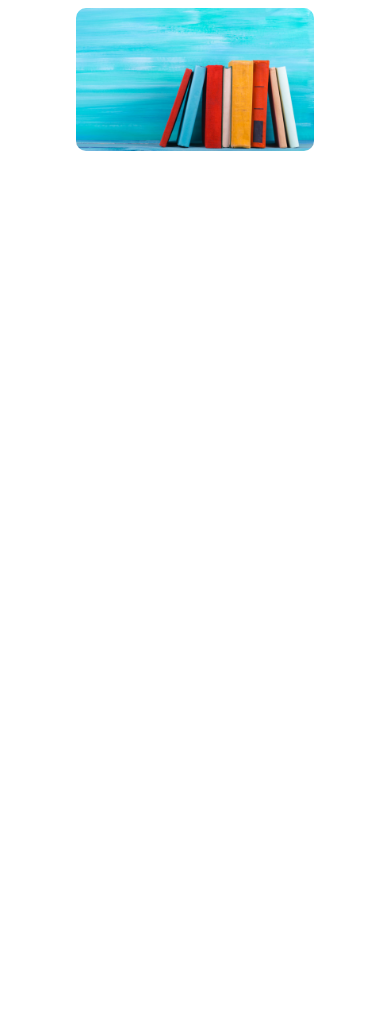
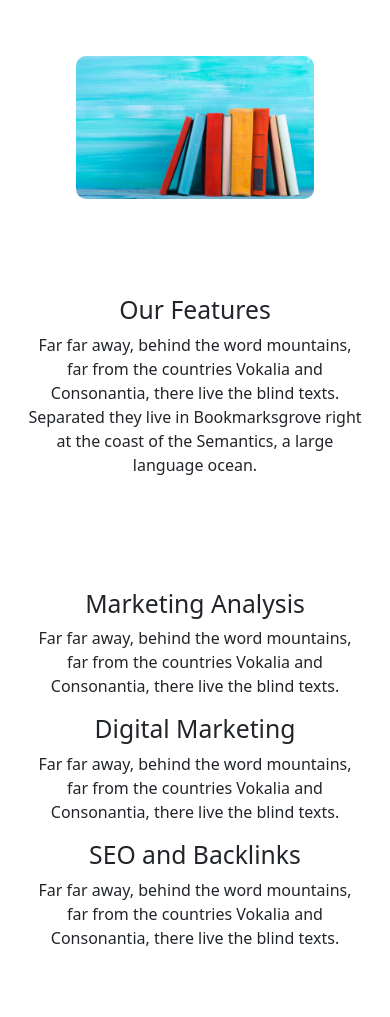
Before and after one commit to mmuminovic/it-camp-projects, a plain HTML site: page responsive-website/index.html in a window 390 px wide. Shown: the part 544-1561 px from the top of the page. Before the commit the page ends 844 px from the top, so only its background shows below. Drawn offline with nearby package versions, Linux system fonts and the light colour scheme.

Commit message:
section 2 responsive

```diff
--- a/responsive-website/index.html
+++ b/responsive-website/index.html
@@ -15,7 +15,7 @@
   </head>
 
   <body>
-    <div class="container-fluid">
+    <div class="container-fluid pt-5 pb-5">
       <div class="row d-flex justify-content-center">
         <div class="col-sm-12 col-md-12 col-lg-6 mycard">
           <div class="p-5">
@@ -38,6 +38,51 @@
       </div>
     </div>
 
+    <div class="container-fluid text-center pb-5 desktop-padding-top">
+      <div class="row d-flex justify-content-center pb-5">
+        <div class="col-sm-12 col-md-10 col-lg-4">
+          <div>
+            <h2>Our Features</h2>
+            <p>
+              Far far away, behind the word mountains, far from the countries
+              Vokalia and Consonantia, there live the blind texts. Separated
+              they live in Bookmarksgrove right at the coast of the Semantics, a
+              large language ocean.
+            </p>
+          </div>
+        </div>
+      </div>
+      <div class="row pt-5 pb-5 d-flex justify-content-center">
+        <div class="col-sm-12 col-md-8 col-lg-3">
+          <div>
+            <h2>Marketing Analysis</h2>
+            <p>
+              Far far away, behind the word mountains, far from the countries
+              Vokalia and Consonantia, there live the blind texts.
+            </p>
+          </div>
+        </div>
+        <div class="col-sm-12 col-md-8 col-lg-3">
+          <div>
+            <h2>Digital Marketing</h2>
+            <p>
+              Far far away, behind the word mountains, far from the countries
+              Vokalia and Consonantia, there live the blind texts.
+            </p>
+          </div>
+        </div>
+        <div class="col-sm-12 col-md-8 col-lg-3">
+          <div>
+            <h2>SEO and Backlinks</h2>
+            <p>
+              Far far away, behind the word mountains, far from the countries
+              Vokalia and Consonantia, there live the blind texts.
+            </p>
+          </div>
+        </div>
+      </div>
+    </div>
+
     <script
       src="https://cdn.jsdelivr.net/npm/bootstrap@5.2.1/dist/js/bootstrap.bundle.min.js"
       integrity="sha384-u1OknCvxWvY5kfmNBILK2hRnQC3Pr17a+RTT6rIHI7NnikvbZlHgTPOOmMi466C8"
--- a/responsive-website/style.css
+++ b/responsive-website/style.css
@@ -6,6 +6,10 @@ body {
   display: flex;
   justify-content: center;
   align-items: center;
+}
+
+.desktop-padding-top {
+  padding-top: 0;
 }
 
 /* VAZI SAMO ZA VELIKE EKRANE */
@@ -17,6 +21,10 @@ body {
   .mycard {
     height: 70vh !important;
   }
+
+  .desktop-padding-top {
+    padding-top: 100px;
+  }
 }
 
 .header__image {
```
